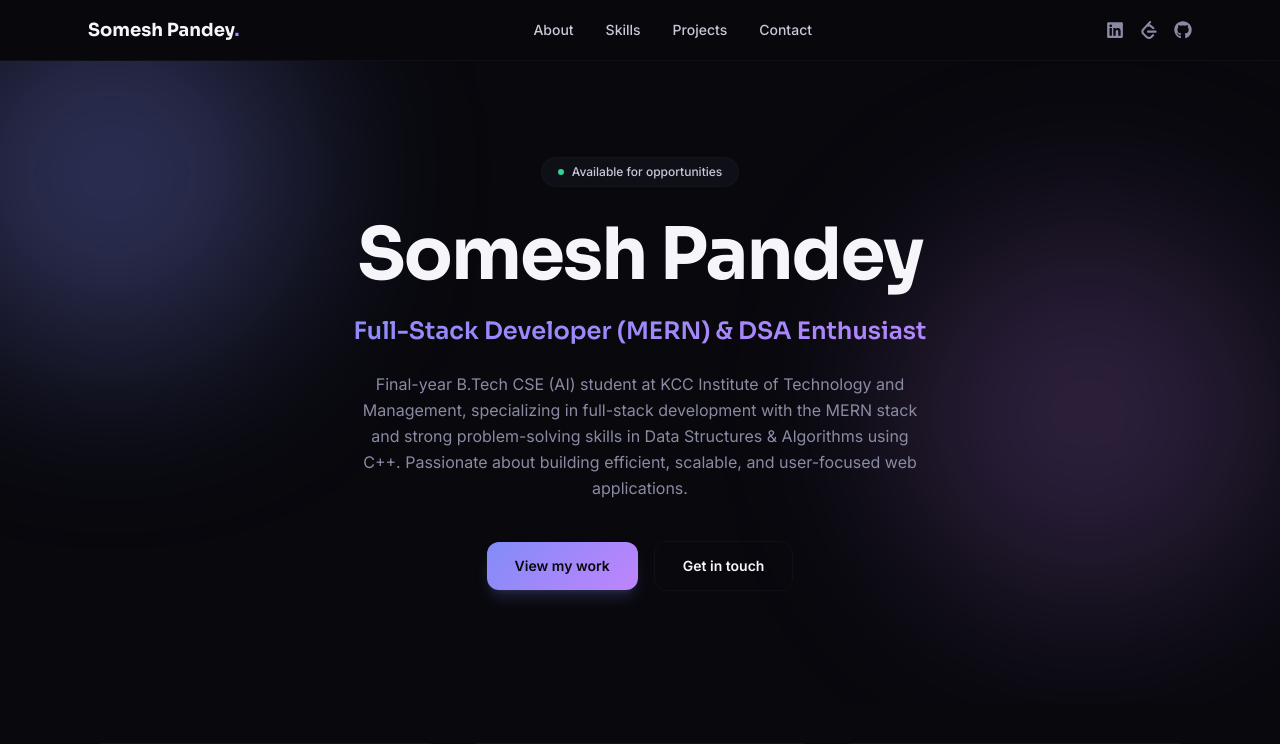
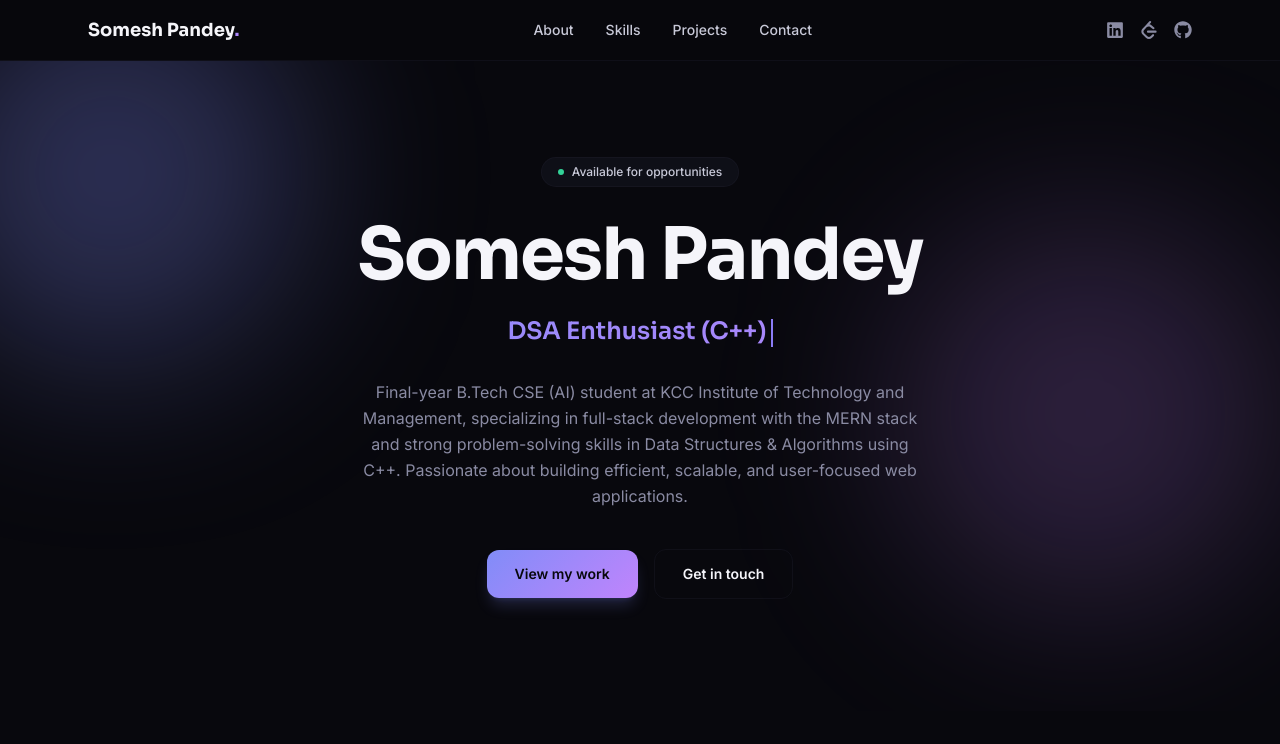
Before and after one commit to somesh-pandey12/my-Portfolio, a React (Vite) app: page / in a window 1280 px wide. Shown: the top 744 px of the page. Built offline with nearby package versions, Linux system fonts and the light colour scheme.

Commit message:
Portfolio ready for deployment

```diff
--- a/src/App.jsx
+++ b/src/App.jsx
@@ -3,6 +3,7 @@ import Projects from './components/Projects';
 import Contact from './components/Contact';
 import Achievements from './components/Achievements';
 import Skills from './components/Skills';
+import TypewriterText from './components/TypewriterText';
 
 function App() {
   return (
@@ -18,7 +19,7 @@ function App() {
               Available for opportunities
             </div>
             <h1 className="fade-up font-display text-5xl md:text-7xl font-bold tracking-tight text-mist-100 mb-6" style={{ animationDelay: '0.05s' }}>Somesh Pandey</h1>
-            <p className="fade-up font-display text-xl md:text-2xl font-semibold text-gradient mb-6" style={{ animationDelay: '0.1s' }}>Full-Stack Developer (MERN) &amp; DSA Enthusiast</p>
+            <p className="fade-up font-display text-xl md:text-2xl font-semibold text-gradient mb-6 min-h-[2.5rem]" style={{ animationDelay: '0.1s' }}><TypewriterText /></p>
             <p className="fade-up max-w-xl mx-auto text-mist-500 leading-relaxed mb-10" style={{ animationDelay: '0.15s' }}>Final-year B.Tech CSE (AI) student at KCC Institute of Technology and Management, specializing in full-stack development with the MERN stack and strong problem-solving skills in Data Structures &amp; Algorithms using C++. Passionate about building efficient, scalable, and user-focused web applications.</p>
             <div className="fade-up flex flex-wrap items-center justify-center gap-4" style={{ animationDelay: '0.2s' }}>
               <a href="#projects" className="px-7 py-3.5 rounded-xl bg-brand-gradient text-ink-950 font-semibold text-sm hover:opacity-90 transition shadow-lg shadow-brand-from/20">View my work</a>
--- /dev/null
+++ b/src/components/TypewriterText.jsx
@@ -0,0 +1,46 @@
+import { useEffect, useState } from "react";
+
+const ROLES = [
+  "Full-Stack Developer (MERN)",
+  "DSA Enthusiast (C++)",
+  "AI/ML Explorer",
+  "Open to Opportunities",
+];
+
+export default function TypewriterText() {
+  const [roleIndex, setRoleIndex] = useState(0);
+  const [text, setText] = useState("");
+  const [deleting, setDeleting] = useState(false);
+
+  useEffect(() => {
+    const current = ROLES[roleIndex];
+    let delay = deleting ? 40 : 70;
+
+    if (!deleting && text === current) {
+      delay = 1400;
+      const t = setTimeout(() => setDeleting(true), delay);
+      return () => clearTimeout(t);
+    }
+
+    if (deleting && text === "") {
+      setDeleting(false);
+      setRoleIndex((i) => (i + 1) % ROLES.length);
+      return;
+    }
+
+    const t = setTimeout(() => {
+      setText((prev) =>
+        deleting ? current.slice(0, prev.length - 1) : current.slice(0, prev.length + 1)
+      );
+    }, delay);
+
+    return () => clearTimeout(t);
+  }, [text, deleting, roleIndex]);
+
+  return (
+    <span>
+      {text}
+      <span className="inline-block w-0.5 h-6 md:h-7 bg-brand-solid ml-1 align-middle cursor-blink" />
+    </span>
+  );
+}
--- a/src/style.css
+++ b/src/style.css
@@ -75,3 +75,12 @@ body {
   mask-image: linear-gradient(to right, transparent, black 8%, black 92%, transparent);
   -webkit-mask-image: linear-gradient(to right, transparent, black 8%, black 92%, transparent);
 }
+
+@keyframes blink {
+  0%, 45% { opacity: 1; }
+  50%, 95% { opacity: 0; }
+  100% { opacity: 1; }
+}
+.cursor-blink {
+  animation: blink 1s step-start infinite;
+}
```
